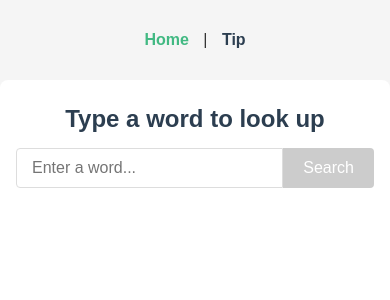
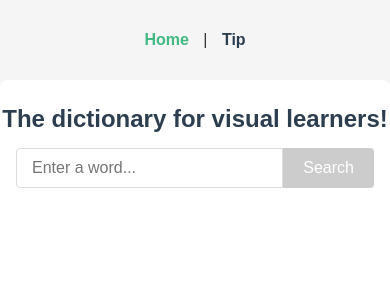
Before and after one commit to jarrilla/pictionary.app, a Vue app in the folder frontend/: page / in a window 390 px wide. Shown: the top 300 px of the page. Built offline with nearby package versions, Linux system fonts and the light colour scheme; no server answers; a web font is replaced by a local one.

Commit message:
update title mobile

```diff
--- a/frontend/src/views/MobileHomeView.vue
+++ b/frontend/src/views/MobileHomeView.vue
@@ -9,7 +9,7 @@
         'height': hasDefinition ? '3.5rem' : '8rem'
       }"
     >
-      <h1 v-if="!hasDefinition">Type a word to look up</h1>
+      <h1 v-if="!hasDefinition">The dictionary for visual learners!</h1>
       <div class="search-box">
         <input
           type="text"
```
